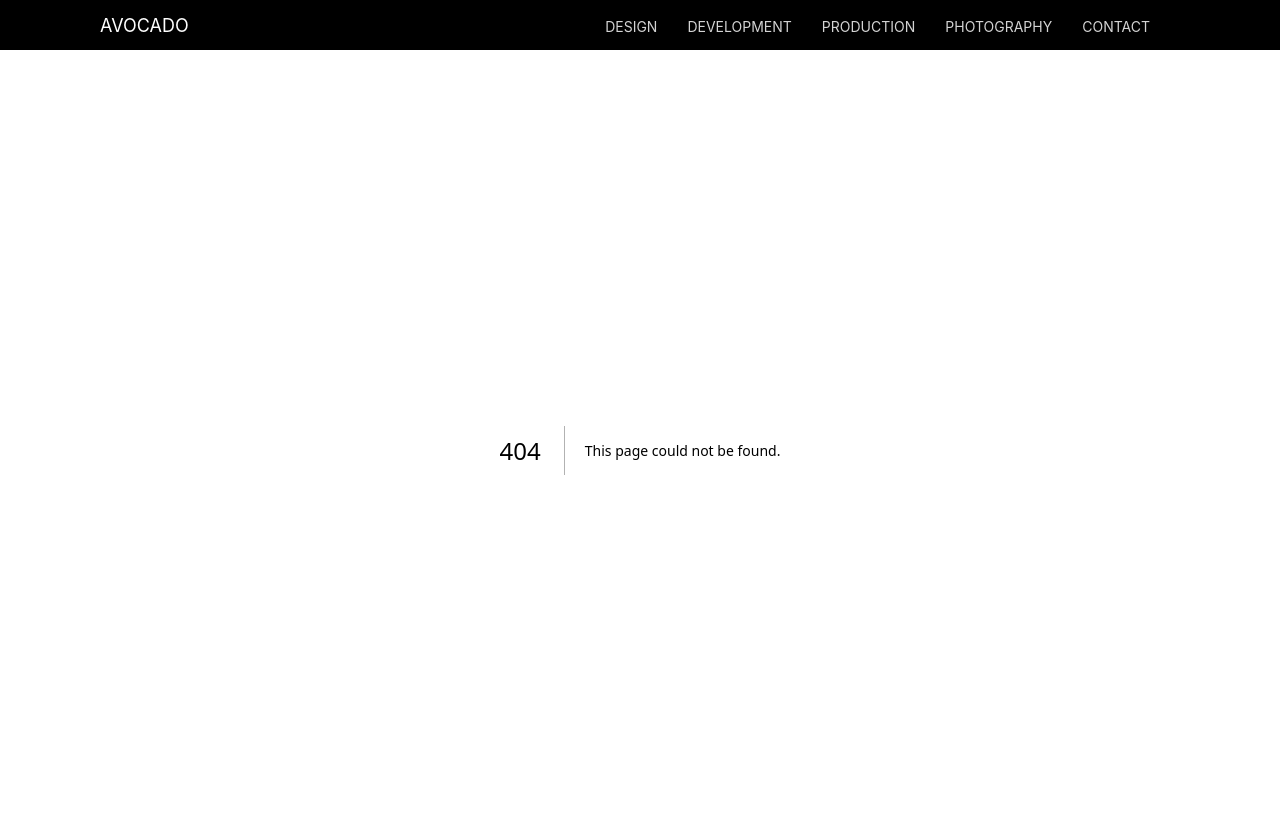
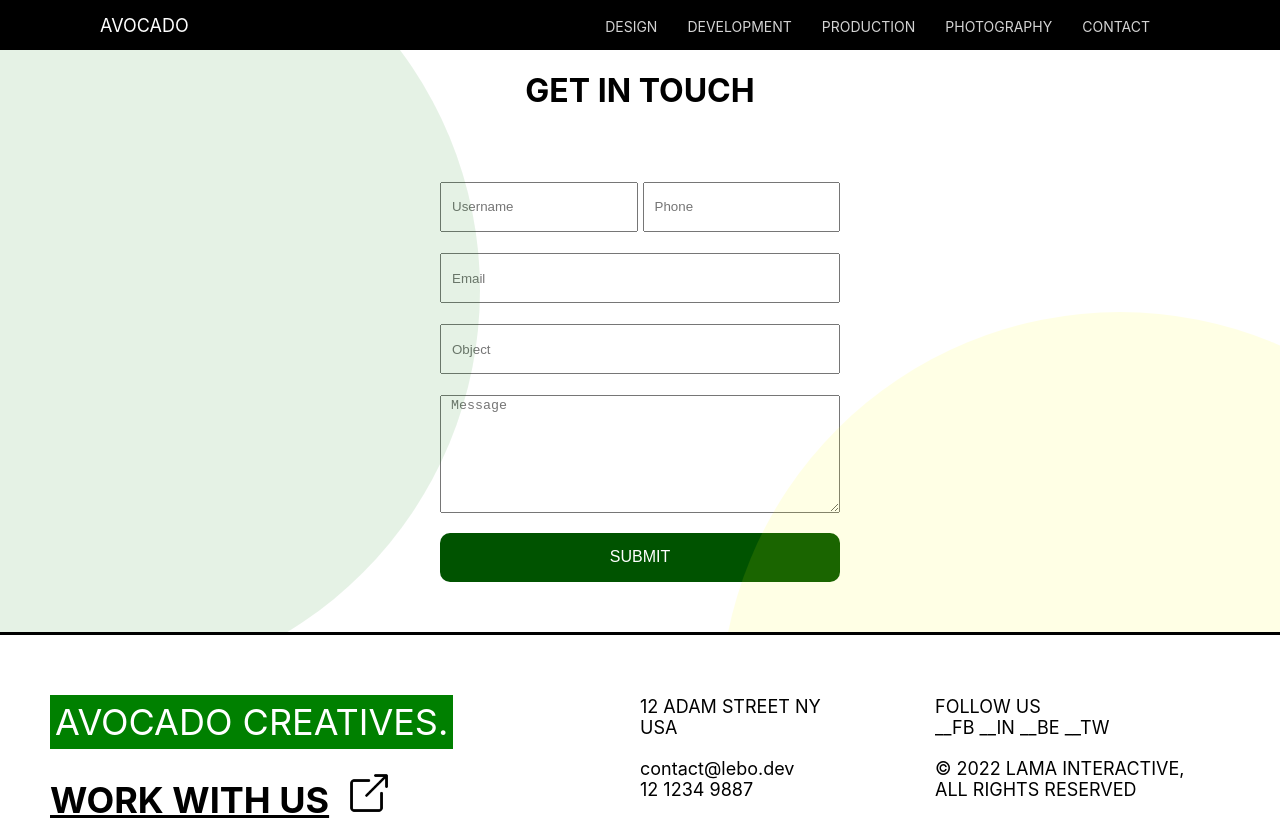
Before and after one commit to tafitahery/next-agency, a Next.js app: page /contact in a window 1280 px wide. Before the commit this address had no page. Shown: the top 820 px of the page. Built offline with nearby package versions, Linux system fonts and the light colour scheme.

Commit message:
Contact Page

```diff
--- a/components/Navbar.jsx
+++ b/components/Navbar.jsx
@@ -20,7 +20,7 @@
           <Link href="/products/photography">PHOTOGRAPHY</Link>
         </li>
         <li className={styles.listItem}>
-          <Link href="/products/contact">CONTACT</Link>
+          <Link href="/contact">CONTACT</Link>
         </li>
       </ul>
     </div>
--- /dev/null
+++ b/pages/contact.js
@@ -0,0 +1,20 @@
+import Circle from '../components/Circle';
+import styles from '../styles/Contact.module.css';
+
+export default function contact() {
+  return (
+    <div className={styles.container}>
+      <Circle backgroundColor="green" left="-40vh" top="-20vh" />
+      <Circle backgroundColor="yellow" right="-30vh" bottom="-60vh" />
+      <h1 className={styles.title}>GET IN TOUCH</h1>
+      <form className={styles.form}>
+        <input className={styles.inputS} placeholder="Username" />
+        <input className={styles.inputS} placeholder="Phone" />
+        <input className={styles.inputL} placeholder="Email" />
+        <input className={styles.inputL} placeholder="Object" />
+        <textarea className={styles.textarea} placeholder="Message" rows={6} />
+        <button className={styles.button}>SUBMIT</button>
+      </form>
+    </div>
+  );
+}
--- /dev/null
+++ b/styles/Contact.module.css
@@ -0,0 +1,49 @@
+.container {
+  display: flex;
+  flex-direction: column;
+  align-items: center;
+  justify-content: center;
+  overflow: hidden;
+  position: relative;
+}
+
+.form {
+  width: 500px;
+  height: 500px;
+  padding: 50px;
+  display: flex;
+  flex-wrap: wrap;
+}
+
+.inputS {
+  flex: 1;
+  height: 50px;
+  padding-left: 10px;
+}
+
+.inputS:first-child {
+  margin-right: 5px;
+}
+
+.inputL {
+  width: 100%;
+  height: 50px;
+  padding-left: 10px;
+}
+
+.textarea {
+  width: 100%;
+  padding-left: 10px;
+}
+
+.button {
+  margin-top: 20px;
+  padding: 5px 10px;
+  border: none;
+  border-radius: 10px;
+  color: white;
+  background-color: rgb(0, 83, 0);
+  width: 100%;
+  font-size: 16px;
+  cursor: pointer;
+}
```
